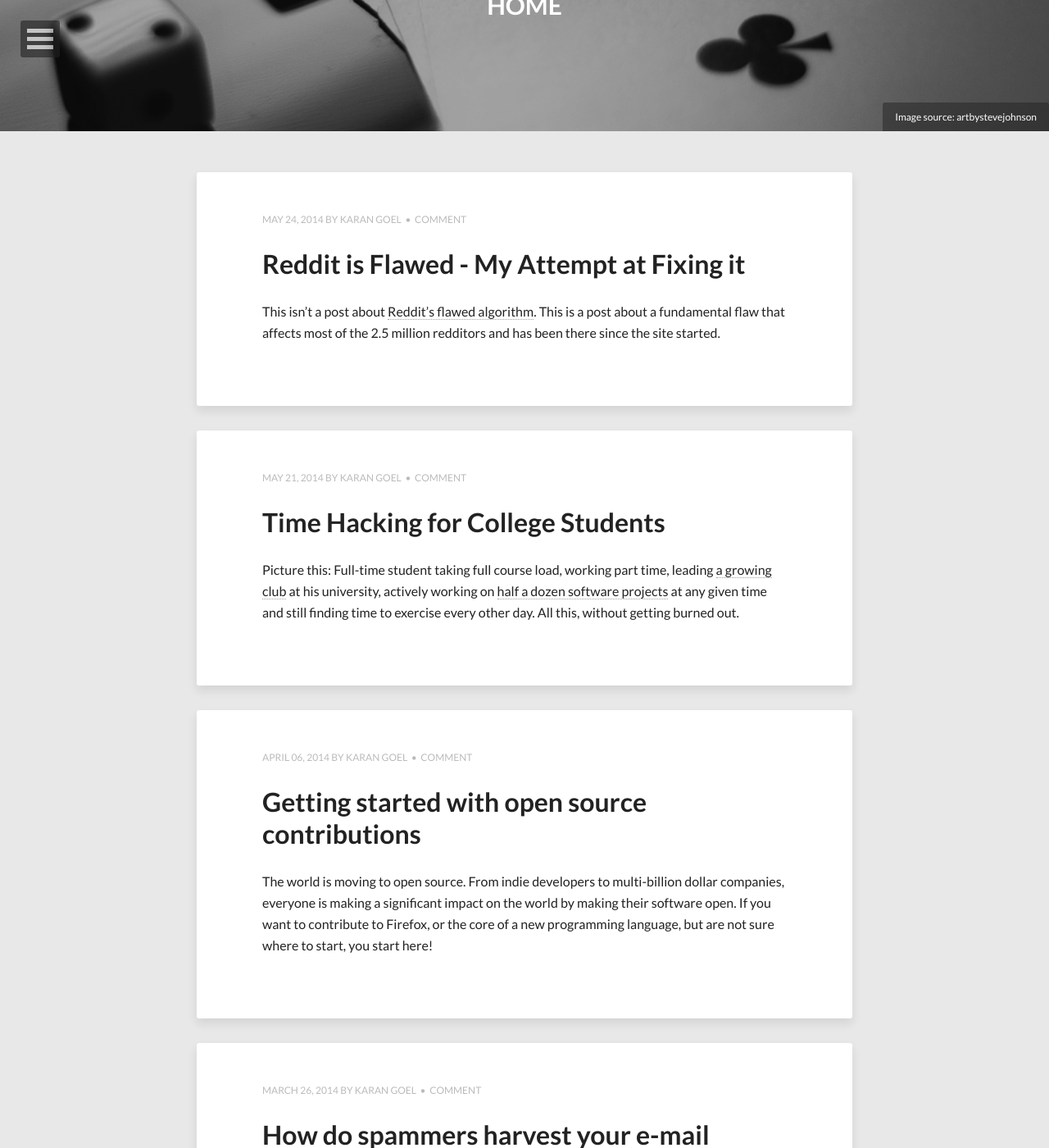
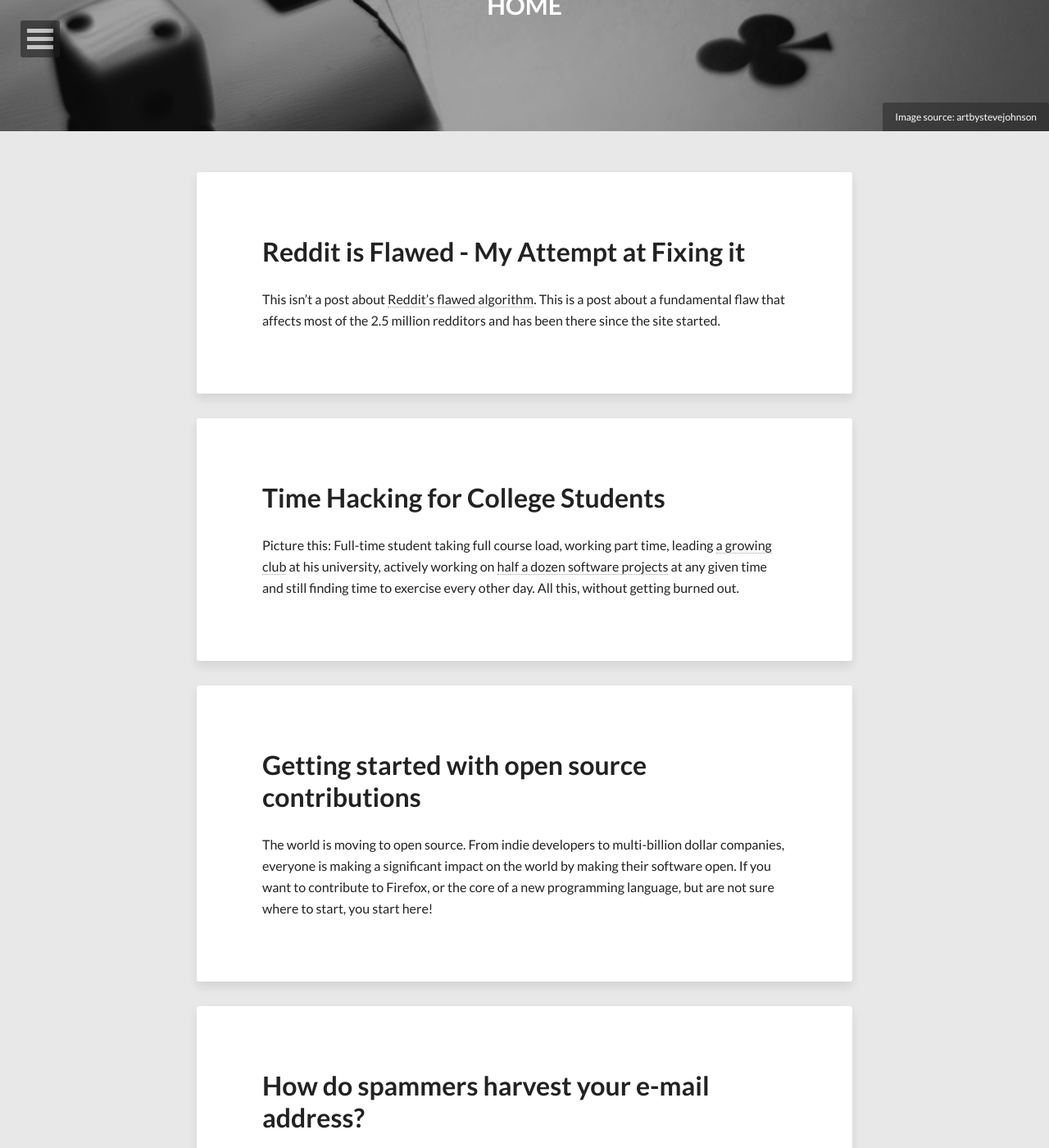
Before and after one commit to karan/oldblog, a Jekyll site: the page built from index.html, in a window 1280 px wide and 1400 px high, scrolled down 240 px. Shown: the whole window at 82% size. Built offline with Jekyll 4.4.1, drawn with Linux system fonts in a browser that asks for light colours; nearby versions of some CDN libraries; the list of posts is cut into pages by our own code; comment, search, counter and statistics services are not loaded; some of the changed text lies outside the part shown.

Commit message:
remove meta info from homepage, close #3

```diff
--- a/index.html
+++ b/index.html
@@ -12,7 +12,7 @@ image:
 {% for post in paginator.posts %}
 <article class="hentry">
   <header>
-    <div class="entry-meta"><span class="entry-date date published updated"><time datetime="{{ post.date | date_to_xmlschema }}"><a href="{{ site.url }}{{ post.url }}">{{ post.date | date: "%B %d, %Y" }}</a></time></span><span class="author vcard"><span class="fn"><a href="{{ site.url }}/about/" title="About {{ site.owner.name }}">{{ site.owner.name }}</a></span></span>{% if site.disqus_shortname and post.comments %}&nbsp; &bull; &nbsp;<span class="entry-comments"><a href="{{ site.url }}{{ post.url }}#disqus_thread">Comment</a></span>{% endif %}</div><!-- /.entry-meta -->
+    <!-- <div class="entry-meta"><span class="entry-date date published updated"><time datetime="{{ post.date | date_to_xmlschema }}"><a href="{{ site.url }}{{ post.url }}">{{ post.date | date: "%B %d, %Y" }}</a></time></span><span class="author vcard"><span class="fn"><a href="{{ site.url }}/about/" title="About {{ site.owner.name }}">{{ site.owner.name }}</a></span></span>{% if site.disqus_shortname and post.comments %}&nbsp; &bull; &nbsp;<span class="entry-comments"><a href="{{ site.url }}{{ post.url }}#disqus_thread">Comment</a></span>{% endif %}</div> --><!-- /.entry-meta -->
     {% if post.link %}
       <h1 class="entry-title"><a href="{{ site.url }}{{ post.url }}" rel="bookmark" title="{{ post.title }}"><i class="icon-double-angle-right"></i></a> <a href="{{ post.link }}">{{ post.title }}</a></h1>
     {% else %}
```
Also changed, not shown: 2 other files.
